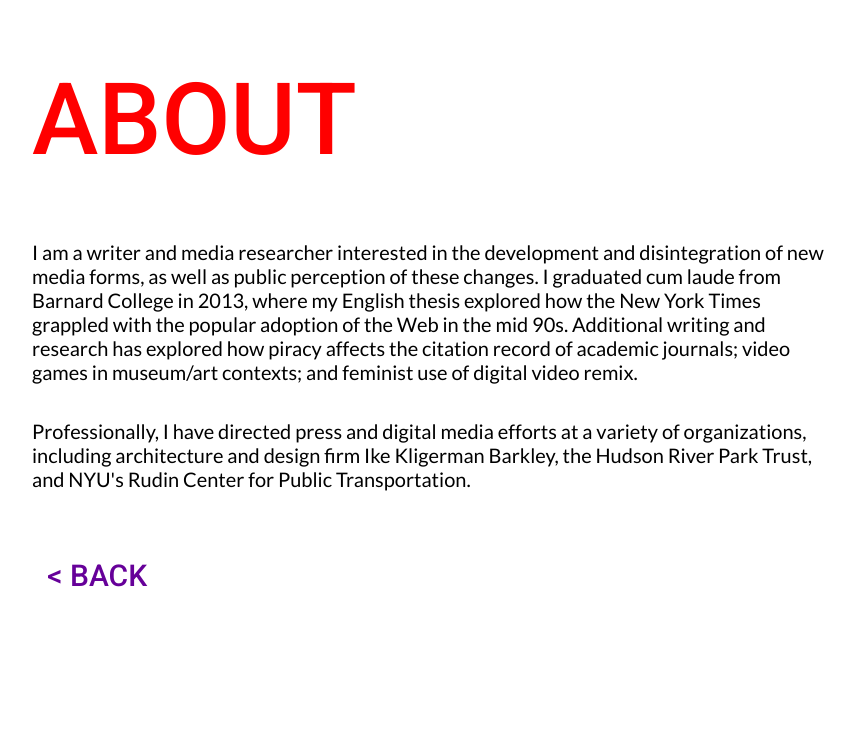
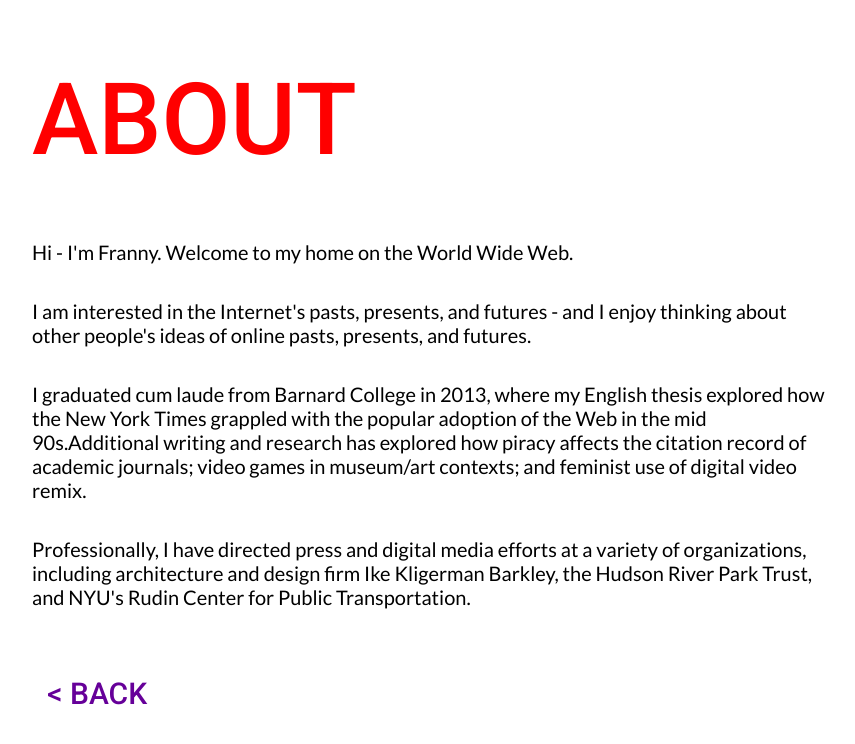
Before and after one commit to blahblahhaha/blahblahhaha.github.io, a Jekyll site: the page about.html, which Jekyll copies as it is, in a window 1280 px wide. Shown: the top 744 px of the page, without its empty margins (1-856 px from the left). Built offline with Jekyll 4.4.1, drawn with Linux system fonts in a browser that asks for light colours.

Commit message:
update about me and other stuff

```diff
--- a/about.html
+++ b/about.html
@@ -10,7 +10,9 @@
     <div class="about-container">
       <h1>About</h1>
       <div class="paragraph">
-        <p>I am a writer and media researcher interested in the development and disintegration of new media forms, as well as public perception of these changes. I graduated cum laude from Barnard College in 2013, where my English thesis explored how the New York Times grappled with the popular adoption of the Web in the mid 90s. Additional writing and research has explored how piracy affects the citation record of academic journals; video games in museum/art contexts; and feminist use of digital video remix.</p>
+        <p>Hi - I'm Franny. Welcome to my home on the World Wide Web.</p>
+        <p>I am interested in the Internet's pasts, presents, and futures - and I enjoy thinking about other people's ideas of online pasts, presents, and futures.</p>
+        <p>I graduated cum laude from Barnard College in 2013, where my English thesis explored how the New York Times grappled with the popular adoption of the Web in the mid 90s.Additional writing and research has explored how piracy affects the citation record of academic journals; video games in museum/art contexts; and feminist use of digital video remix.</p>
         <p>Professionally, I have directed press and digital media efforts at a variety of organizations, including architecture and design firm Ike Kligerman Barkley, the Hudson River Park Trust, and NYU's Rudin Center for Public Transportation. </p>
         <a class="back" href="index.html">
           <span><</span>< BACK
--- a/projects.html
+++ b/projects.html
@@ -14,7 +14,7 @@
           <div class="project-media-object">
             <a class="project-image-link" href="changingtimes.pdf" target="_blank"><img class="project-image" src="images/nyt.jpg"></a>
             <div class="project-text">
-              <p class="project-title">Changing Times: Chapter I</p>
+              <p class="project-title">Changing Times</p>
               <p class="project-description">Exploring how the New York Times grappled with the popular adoption of the Web in the early to mid 90s.</p>
               <a href="changingtimes.pdf" target="_blank" class="project-link">PDF ><span>></span></a>
             </div>
```
